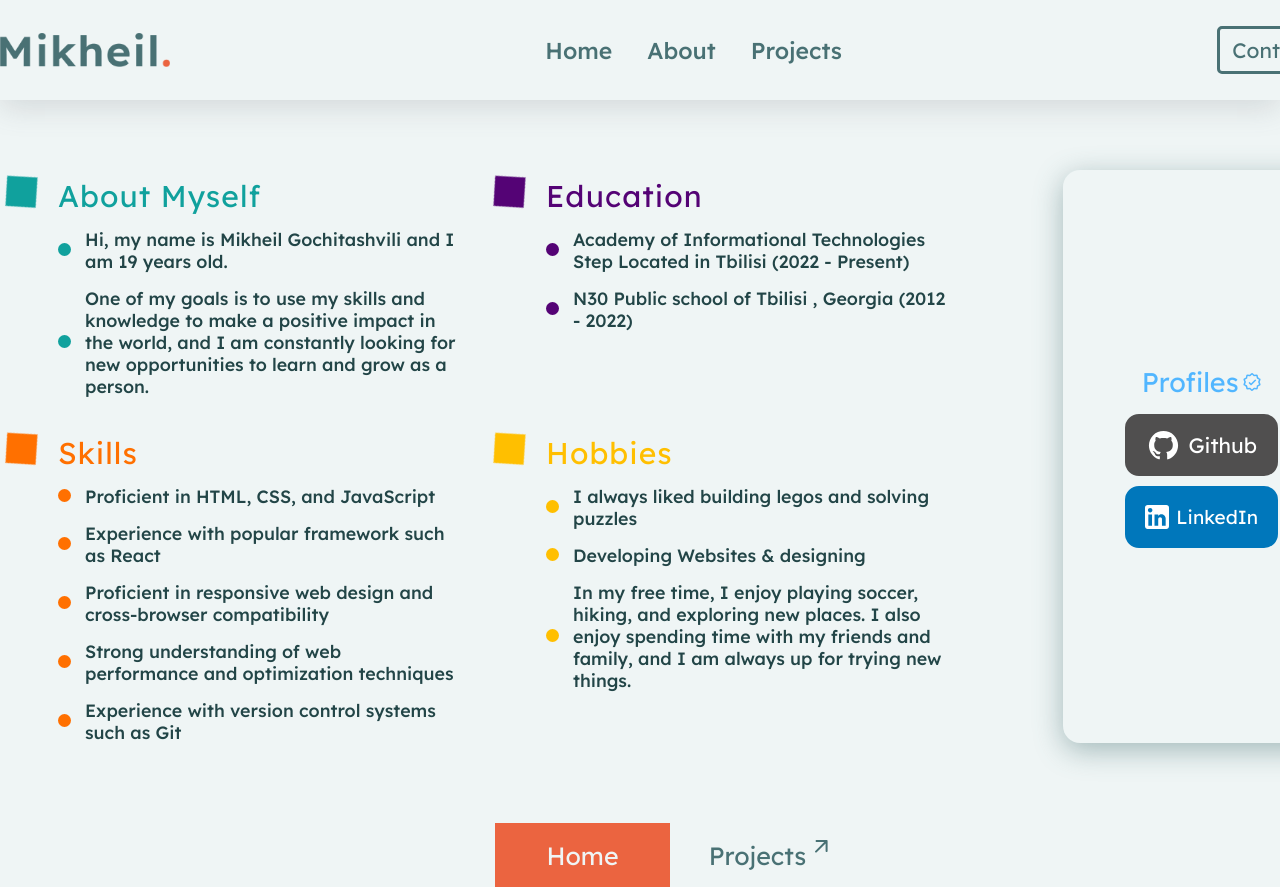
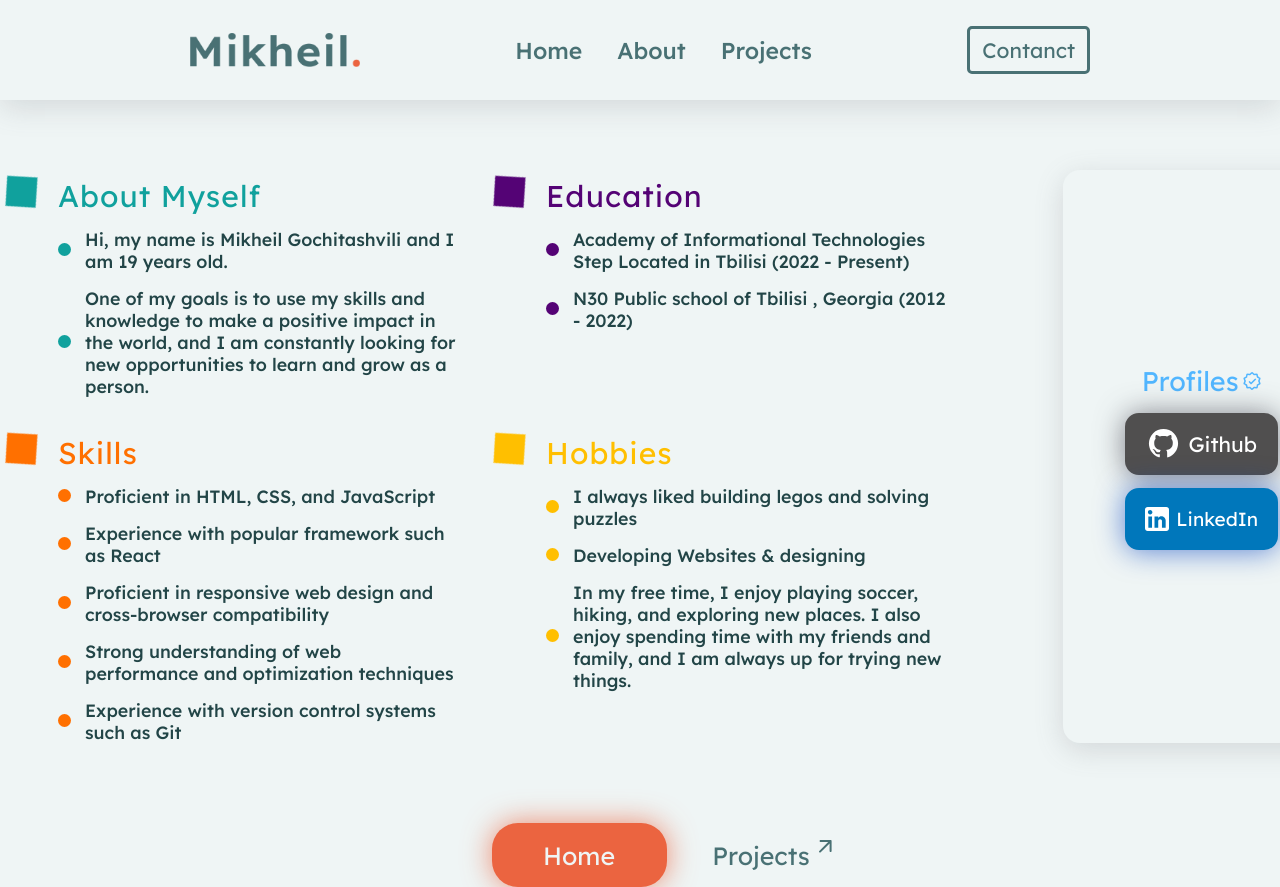
Before and after one commit to MikheilGochitashvili/Portfolio, a React (Create React App) app: page /portfolio/about in a window 1280 px wide. Shown: the top 887 px of the page. Built offline with nearby package versions, Linux system fonts and the light colour scheme.

Commit message:
new commit

```diff
--- a/src/components/Navigation.jsx
+++ b/src/components/Navigation.jsx
@@ -7,7 +7,7 @@ const Navigation = () => {
   const navigate = useNavigate();
   return (
     <header>
-      <Nav>
+      <Nav id="navigation_bar">
         <img onClick={() => navigate("/portfolio")} src={Logo} className="nav_logo" />
         <div className="navbar_links_container">
           <Link className={`navbar_link`} to={'/portfolio'}>Home</Link>
--- a/src/components/style/Button.styled.js
+++ b/src/components/style/Button.styled.js
@@ -5,8 +5,16 @@ const StyledBtn = styled.button`
   height: 64.05px;
   font-size: 25px;
   border: none;
+  border-radius: 26px;
   cursor: pointer;
   transition: 430ms;
+
+  &:hover
+  {
+    box-shadow: rgb(51 112 107 / 74%) 0px 0px 29px 0px;
+    border-radius: 0px;
+    scale: 1.05;
+  }
 `;
 
 export default StyledBtn;
--- a/src/index.css
+++ b/src/index.css
@@ -51,6 +51,14 @@ header {
 
 .home_page_buttons_container {
   margin-top: 75.99px;
+  display: flex;
+  gap: 8px;
+}
+
+.about_page_footer div
+{
+  display: flex;
+  gap: 7px;
 }
 
 .home_page_buttons_container button {
@@ -65,11 +73,15 @@ header {
 .about_button {
   color: #eff5f5;
   background: #eb6440;
+  box-shadow: rgb(235 100 64 / 74%) 0px 0px 29px 0px;
+  border-radius: 26px;
 }
 
 .about_button:hover {
   background: #497174;
-  border-radius: 26px;
+  border-radius: 0px;
+  scale: 1.05;
+  box-shadow: rgb(51 112 107 / 74%) 0px 0px 29px 0px;
 }
 
 .about_button:active {
@@ -320,12 +332,13 @@ header {
     border-radius: 17px;
     transition: 300ms;
     /* border: 2px solid #84c539; */
-    box-shadow: rgb(73 113 116 / 46%) 0px 7px 29px 0px;
+    box-shadow: rgb(100 100 111 / 20%) 0px 7px 29px 0px;
 }
 
 .about_page_right_section:hover
 {
-  scale: 1.03;
+  box-shadow: rgba(73, 113, 116, 0.582) 0px 7px 29px 0px;
+  scale: 1.01;
 }
 
 .inner_text
@@ -350,16 +363,20 @@ header {
   height: 64.05px;
   font-size: 25px;
   border: none;
+  border-radius: 26px;
   cursor: pointer;
-  transition: 430ms;
+  transition: 550ms;
   background: #eb6440;
   color: #eff5f5;
+  box-shadow: rgb(235 100 64 / 74%) 0px 0px 29px 0px;
 }
 
 .home_btn:hover
 {
   background: #497174;
-  scale: 1.03;
+  border-radius: 0px;
+  scale: 1.05;
+  box-shadow: rgba(51, 112, 107, 0.74) 0px 0px 29px 0px;
 }
 
 .about_page_right_section_header_container
@@ -387,7 +404,7 @@ header {
   justify-content: center;
   text-decoration: none;
   transition: 300ms;
-
+  box-shadow: rgba(89, 89, 100, 0.753) 0px 1px 29px 0px;
   gap: 7px;
 }
 
@@ -415,7 +432,7 @@ header {
   justify-content: center;
   text-decoration: none;
   transition: 300ms;
-
+  box-shadow: rgb(7 65 190 / 64%) 0px 1px 29px 0px;
   gap: 7px;
 }
 
@@ -435,6 +452,6 @@ header {
 .profile_container
 {
   display: flex;
-  gap: 10px;
+  gap: 13px;
   flex-direction: column;
 }
--- a/src/index.js
+++ b/src/index.js
@@ -2,6 +2,7 @@ import React from "react";
 import ReactDOM from "react-dom/client";
 import App from "./App";
 import "./index.css";
+import "./media.css";
 import {BrowserRouter} from "react-router-dom";
 
 const root = ReactDOM.createRoot(document.getElementById("root"));
--- /dev/null
+++ b/src/media.css
@@ -0,0 +1,6 @@
+@media only screen and (max-width: 1400px) {
+    #navigation_bar
+    {
+        width: 900px;
+    }
+}
```
